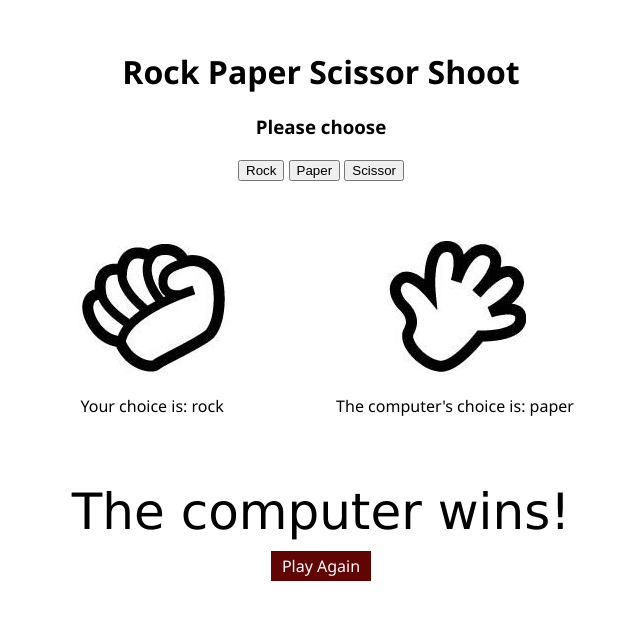
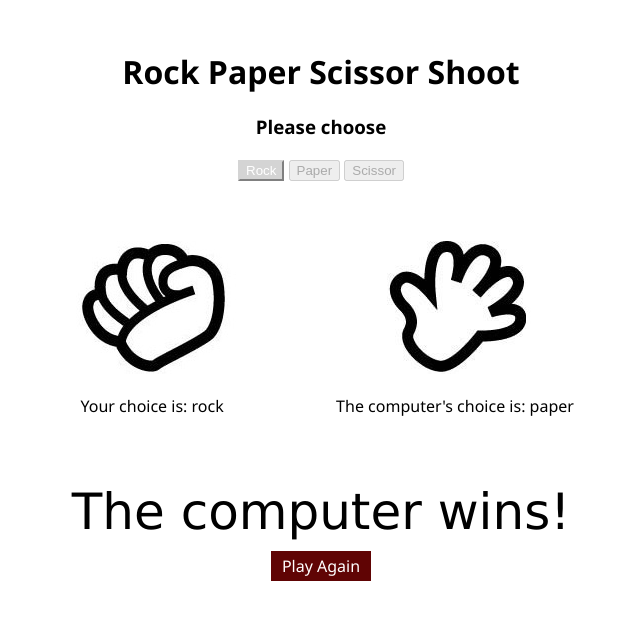
Before and after one commit to goodhua2018/Rock-paper-Scissor, a plain HTML site: page index.html in a window 1280 px wide. Both pictures are taken after a click on the button "Rock". Shown: the whole page, without its empty margins (319-959 px from the left). Drawn offline with Linux system fonts and the light colour scheme.

Commit message:
update buttons

```diff
--- a/main.js
+++ b/main.js
@@ -11,22 +11,45 @@ var userChoice = '';
 var computerChoice = '';
 var winCount = 0;
 
+
+// buttons.forEach((button, index) => {
+//     this.addEventListener('click', function() {
+//         userChoice = choices[index];
+//         userText.textContent = "Your choice is: " + userChoice;
+//         computerChoose();
+//         compareChoice();
+//         this.classList.add('button-clicked')
+//         imgLeft.src = `./images/${userChoice}.jpg`
+//         imgRight.src = `./images/${computerChoice}.jpg`
+//         imgLeft.classList.add('show-animation')
+//         imgRight.classList.add('show-animation')
+//         playAgain.textContent = 'Play Again'
+//         playAgain.classList.add('show-play-again')
+//         this.click.disabled = true;
+//     })
+
+// })
+
 for (let i = 0; i < buttons.length; i++) {
     buttons[i].addEventListener('click', function() {
-
-
         userChoice = choices[i];
         userText.textContent = "Your choice is: " + userChoice;
         computerChoose();
         compareChoice();
+        this.classList.add('button-clicked')
         imgLeft.src = `./images/${userChoice}.jpg`
         imgRight.src = `./images/${computerChoice}.jpg`
         imgLeft.classList.add('show-animation')
         imgRight.classList.add('show-animation')
         playAgain.textContent = 'Play Again'
         playAgain.classList.add('show-play-again')
+        buttons[i].disabled = true;
+        buttons.forEach((button) => {
+            button.disabled = true;
+        })
     })
 }
+
 playAgain.addEventListener('click', function () {
     imgLeft.classList.remove('show-animation');
     imgRight.classList.remove('show-animation');
@@ -36,7 +59,11 @@ playAgain.addEventListener('click', function () {
     playAgain.textContent = '';
     playAgain.classList.remove('show-play-again');
     imgLeft.src = './images/random1.gif';
-    imgRight.src = './images/random2.gif'
+    imgRight.src = './images/random2.gif';
+    buttons.forEach((button) => {
+        button.classList.remove('button-clicked');
+        button.disabled = false;
+    })
 
 
 })
--- a/style.css
+++ b/style.css
@@ -37,3 +37,8 @@ h1 {
     color: white;
     margin: 0 auto;
 }
+.button-clicked {
+    background-color: #d4d4d4;
+    border-color: #d4d4d4;
+    color: white;
+}
```
